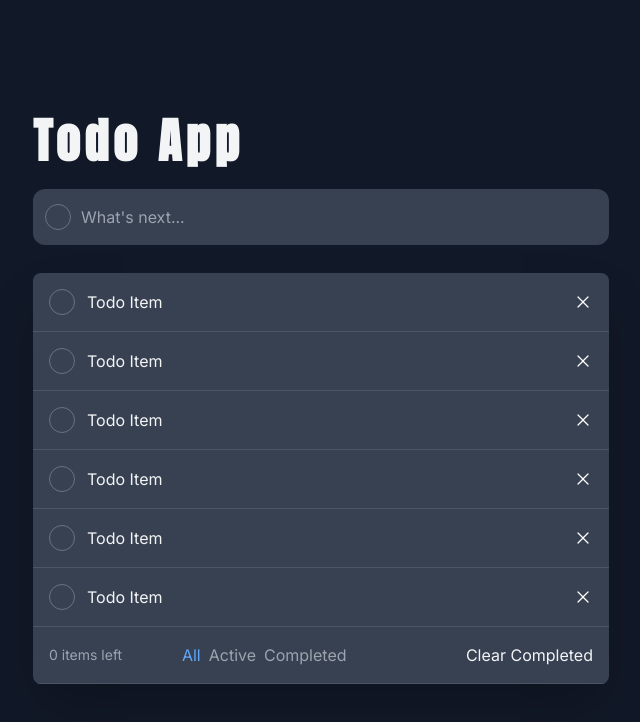
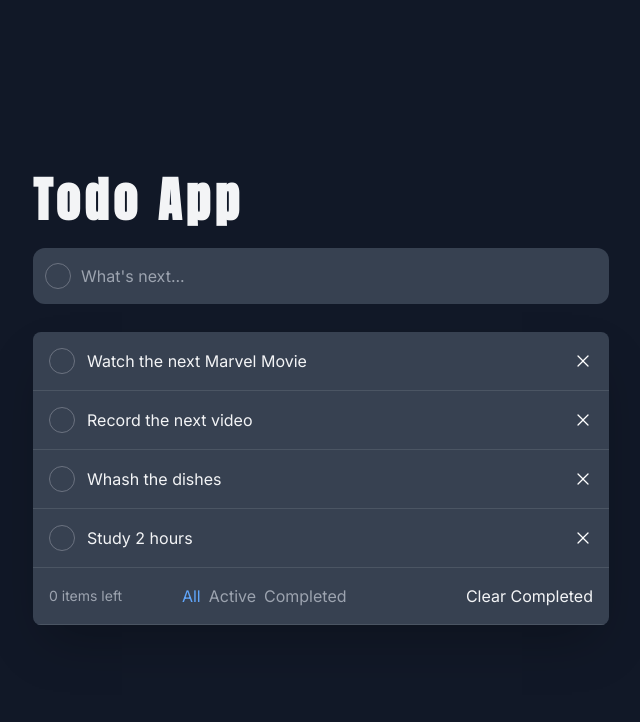
Before and after one commit to crslarez/todo-app, a React (Create React App) app: page / in a window 1280 px wide. Shown: the top 722 px of the page, without its empty margins (319-959 px from the left). Built offline with nearby package versions, Linux system fonts and the light colour scheme.

Commit message:
Feat: todos

```diff
--- a/src/App.js
+++ b/src/App.js
@@ -1,22 +1,41 @@
+import { useState } from "react";
 import { Title } from "./components/Title/";
 import { Todo } from "./components/Todo";
 import { TodoInput } from "./components/TodoInput";
 import { TodoList } from "./components/TodoList";
 
 function App() {
+
+  const [todos, setTodos] = useState([
+    {
+      id:1,
+      title: 'Watch the next Marvel Movie',
+      completed: false,
+    },
+    {
+      id:2,
+      title: 'Record the next video',
+      completed: false,
+    },
+    {
+      id:3,
+      title: 'Whash the dishes',
+      completed: false,
+    },
+    {
+      id:4,
+      title: 'Study 2 hours',
+      completed : false,
+    }
+
+  ])
   return (
     <div className="bg-gray-900 min-h-screen h-full font-inter text-gray-100 flex items-center justify-center py-20 px-5">
       <div className="container flex flex-col max-w-xl">
         <Title />
         <TodoInput />
-        <TodoList>
-          <Todo />
-          <Todo />
-          <Todo />
-          <Todo />
-          <Todo />
-          <Todo />
-        </TodoList>
+        <TodoList todos={todos} />
+
       </div>
     </div>
   );
--- a/src/components/Todo/Todo.jsx
+++ b/src/components/Todo/Todo.jsx
@@ -1,10 +1,10 @@
-const Todo = () => {
+const Todo = ({ todo }) => {
     return(
         <div className="flex items-center justify-between p-4 bg-gray-700 border-b border-solid border-gray-600">
             <div className="flex items-center">
                 <span className="border-solid border border-gray-500 rounded-full p-3 cursor-pointer"></span>
             <p className="pl-3">
-                Todo Item
+                {todo.title}
             </p>
             </div>
             <img className="h-5 w-5 cursor-pointer transition-all duration-300 easy-in" src="/close-icon.svg" alt="Close Icon"/>
--- a/src/components/TodoList/TodoList.jsx
+++ b/src/components/TodoList/TodoList.jsx
@@ -1,9 +1,14 @@
+import { Todo } from "../Todo/Todo";
 import { TodoFilters } from "../TodoFilters";
 
-const TodoList = ({ children }) => {
+const TodoList = ({ todos }) => {
   return (
     <div className="flex flex-col mt-7 rounded-lg overflow-hidden shadow-2xl">
-      {children}
+      {todos.map(todo =>{
+        return (
+          <Todo key={todo.id} todo={todo} />
+        )
+      })}
       <TodoFilters />
          </div>
   )
```
